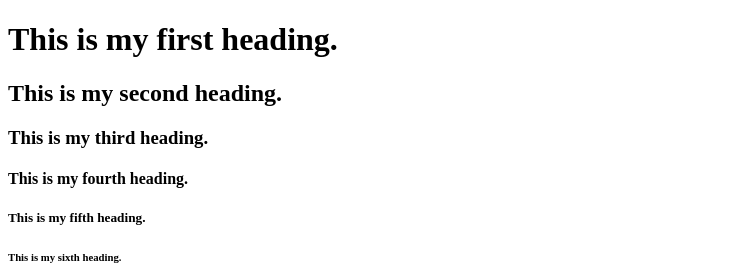
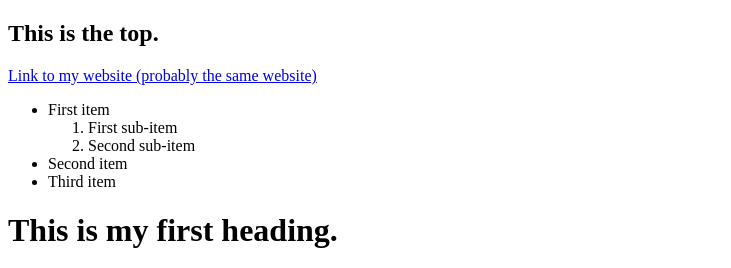
Before and after one commit to zsm1tty/IT301, a plain HTML site: page index.html in a window 1280 px wide. Shown: the top 268 px of the page, without its empty margins (0-731 px from the left). Drawn offline with Linux system fonts and the light colour scheme.

Commit message:
Add files via upload

```diff
--- a/index.html
+++ b/index.html
@@ -6,6 +6,19 @@
     <title>Lab1: First HTML File</title>
 </head>
 <body>
+    <h2 id="top">This is the top.</h2>
+    <a href="https://zsm1tty.github.io/IT301/">Link to my website (probably the same website)</a> <br>
+
+    <ul>
+        <li>First item</li>
+        <ol>
+            <li>First sub-item</li>
+            <li>Second sub-item</li>
+        </ol>
+        <li>Second item</li>
+        <li>Third item</li>
+    </ul>
+
     <h1>This is my first heading.</h1>
     <h2>This is my second heading.</h2>
     <h3>This is my third heading.</h3>
@@ -14,5 +27,6 @@
     <h6>This is my sixth heading.</h6>
     <p><strong>Lorem</strong> ipsum <br> sit amet, consectetur adipiscing elit. Sed do eiusmod tempor incididunt ut labore et dolore magna aliqua.</p>
     <img src="https://homeinthefingerlakes.com/wp-content/uploads/2020/04/Ducks-0025.jpg" alt="Duck" width="140" height="200">
+    <br> <a href="#top">Jump to top.</a>
 </body>
 </html>
```
Lines whose indentation alone changed are shown as unchanged.
